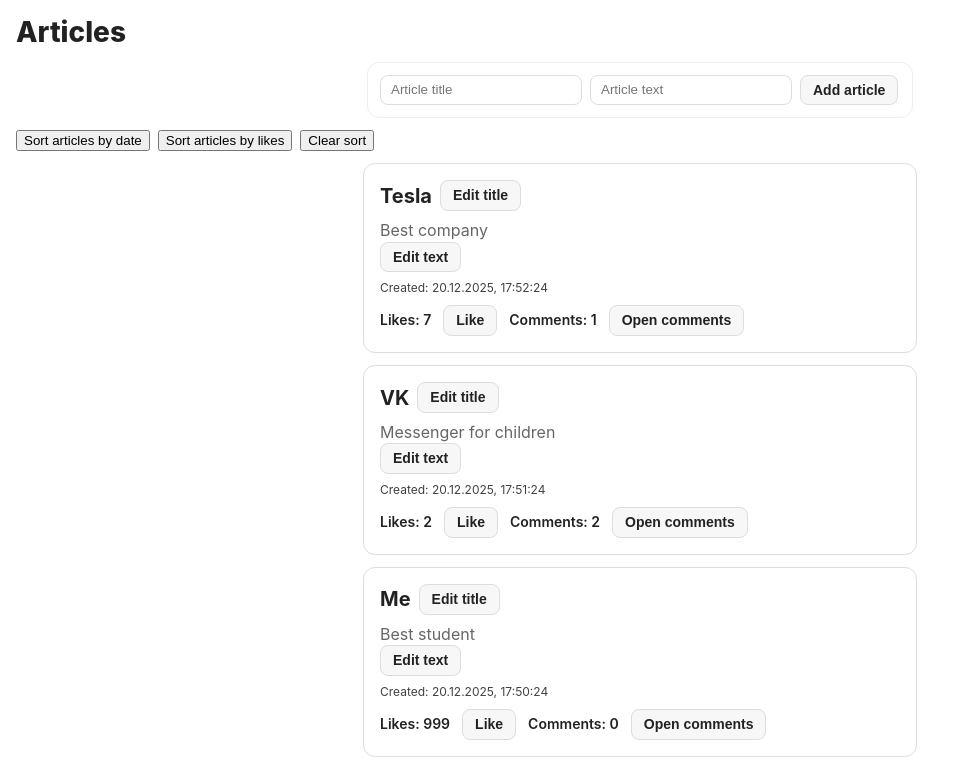
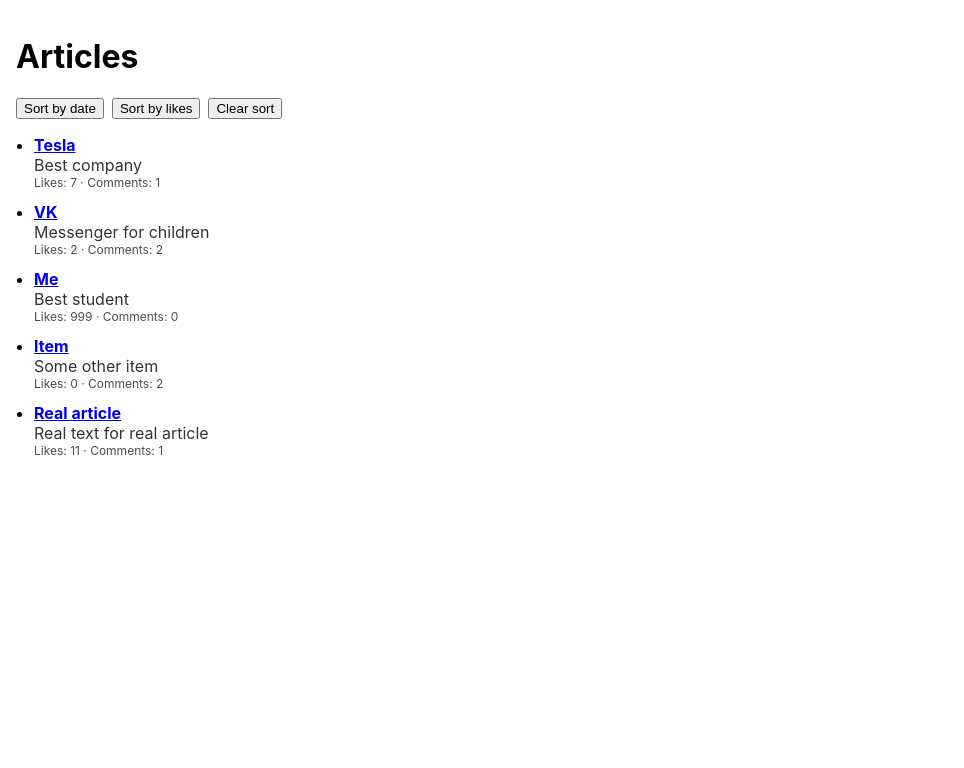
Before and after one commit to Simyon/MIPT-1C-React-Course-Homeworks, a React (Create React App) app in the folder home_react/: page /articles in a window 1280 px wide. Shown: the top 768 px of the page, without its empty margins (0-964 px from the left). Built offline with nearby package versions, Linux system fonts and the light colour scheme.

Commit message:
Задание 8 готово.

```diff
--- a/home_react/package.json
+++ b/home_react/package.json
@@ -13,6 +13,7 @@
     "react": "^19.2.3",
     "react-dom": "^19.2.3",
     "react-redux": "^9.2.0",
+    "react-router-dom": "^7.11.0",
     "react-scripts": "5.0.1",
     "redux-thunk": "^3.1.0",
     "web-vitals": "^2.1.4"
--- a/home_react/src/App.js
+++ b/home_react/src/App.js
@@ -1,57 +1,30 @@
-import { addArticle, fetchArticles, setSort } from "./store/articlesSlice";
-import { useDispatch, useSelector } from "react-redux";
-import { useEffect, useMemo } from "react";
+import { fetchArticles } from "./store/articlesSlice";
+import { Routes, Route, Navigate } from "react-router-dom";
+import { useEffect } from "react";
+import { useDispatch } from "react-redux";
 
-import ArticleCard from "./components/ArticleCard";
-import AddArticleForm from "./components/AddArticleForm";
+import ArticlesPage from "./pages/ArticlesPage";
+import ArticlePage from "./pages/ArticlePage";
+import NotFoundPage from "./pages/NotFoundPage";
+import HomePage from "./pages/HomePage";
 import styles from "./App.module.scss";
 
 function App() {
   const dispatch = useDispatch();
-  const articles = useSelector((s) => s.articles.items);
-  const isLoading = useSelector((s) => s.articles.isLoading);
-  const sort = useSelector((s) => s.articles.sort);
 
   useEffect(() => {
     dispatch(fetchArticles());
   }, [dispatch]);
 
-  const sortedArticles = useMemo(() => {
-    const copy = [...articles];
-    if (sort === "date") copy.sort((a, b) => b.createdAt - a.createdAt);
-    if (sort === "likes") copy.sort((a, b) => (b.currentLikes ?? 0) - (a.currentLikes ?? 0));
-    return copy;
-  }, [articles, sort]);
-
-  const handleAddArticle = ({ title, text }) => {
-    const newArticle = {
-      articleId: Date.now(),
-      title,
-      text,
-      currentLikes: 0,
-      commentsCount: 0,
-      createdAt: Date.now(),
-    };
-    dispatch(addArticle(newArticle));
-  };
-
   return (
-    <div className={styles.root}>
-      <h1>Articles</h1>
-
-      <AddArticleForm onAddArticle={handleAddArticle} />
-
-      <div style={{ display: "flex", gap: 8, flexWrap: "wrap", margin: "12px 0" }}>
-        <button onClick={() => dispatch(setSort("date"))}>Sort articles by date</button>
-        <button onClick={() => dispatch(setSort("likes"))}>Sort articles by likes</button>
-        <button onClick={() => dispatch(setSort(null))}>Clear sort</button>
-      </div>
-
-      {isLoading ? (
-        <div>Loading articles...</div>
-      ) : (
-        sortedArticles.map((article) => <ArticleCard key={article.articleId} article={article} />)
-      )}
+    <div className={styles.applicationHolder}>
+      <Routes>
+        <Route path="/" element={<HomePage />} />
+        <Route path="/articles" element={<ArticlesPage />} />
+        <Route path="/articles/:articleId" element={<ArticlePage />} />
+        <Route path="/404" element={<NotFoundPage />} />
+        <Route path="*" element={<Navigate to="/404" replace />} />
+      </Routes>
     </div>
   );
 }
--- a/home_react/src/index.js
+++ b/home_react/src/index.js
@@ -3,6 +3,7 @@
 import ReactDOM from 'react-dom/client';
 import reportWebVitals from './reportWebVitals';
 
+import { BrowserRouter } from 'react-router-dom'
 import { Provider } from "react-redux";
 import { store } from "./store";
 
@@ -11,7 +12,9 @@
 const root = ReactDOM.createRoot(document.getElementById("root"));
 root.render(
   <Provider store={store}>
-    <App />
+    <BrowserRouter>
+      <App/>
+    </BrowserRouter>
   </Provider>
 );
 
--- /dev/null
+++ b/home_react/src/pages/ArticlePage.jsx
@@ -0,0 +1,24 @@
+import { useSelector } from "react-redux";
+import { useParams, Navigate, Link } from "react-router-dom";
+import ArticleCard from "../components/ArticleCard";
+
+export default function ArticlePage() {
+  const { articleId } = useParams();
+  const id = Number(articleId);
+
+  const article = useSelector((s) => s.articles.items.find((a) => a.articleId === id));
+
+  if (!article) {
+    return <Navigate to="/404" replace />;
+  }
+
+  return (
+    <div style={{ padding: 16 }}>
+      <div style={{ marginBottom: 12 }}>
+        <Link to="/articles">← Back to articles</Link>
+      </div>
+
+      <ArticleCard article={article} />
+    </div>
+  );
+}
--- /dev/null
+++ b/home_react/src/pages/ArticlesPage.jsx
@@ -0,0 +1,53 @@
+import { Link } from "react-router-dom";
+import { setSort } from "../store/articlesSlice";
+import { useDispatch, useSelector } from "react-redux";
+import { useMemo } from "react";
+
+function cutText(text, limit = 100) {
+  if (!text) return "";
+  return text.length > limit ? text.slice(0, limit) + "..." : text;
+}
+
+export default function ArticlesPage() {
+  const dispatch = useDispatch();
+  const articles = useSelector((s) => s.articles.items);
+  const isLoading = useSelector((s) => s.articles.isLoading);
+  const sort = useSelector((s) => s.articles.sort);
+
+  const sortedArticles = useMemo(() => {
+    const copy = [...articles];
+    if (sort === "date") copy.sort((a, b) => b.createdAt - a.createdAt);
+    if (sort === "likes") copy.sort((a, b) => (b.currentLikes ?? 0) - (a.currentLikes ?? 0));
+    return copy;
+  }, [articles, sort]);
+
+  if (isLoading) return <div style={{ padding: 16 }}>Loading articles...</div>;
+
+  return (
+    <div style={{ padding: 16 }}>
+      <h1>Articles</h1>
+
+      <div style={{ display: "flex", gap: 8, flexWrap: "wrap", margin: "12px 0" }}>
+        <button onClick={() => dispatch(setSort("date"))}>Sort by date</button>
+        <button onClick={() => dispatch(setSort("likes"))}>Sort by likes</button>
+        <button onClick={() => dispatch(setSort(null))}>Clear sort</button>
+      </div>
+
+      <ul style={{ paddingLeft: 18 }}>
+        {sortedArticles.map((a) => (
+          <li key={a.articleId} style={{ marginBottom: 12 }}>
+            <div>
+              <Link to={`/articles/${a.articleId}`}>
+                <b>{a.title}</b>
+              </Link>
+            </div>
+            <div style={{ opacity: 0.8 }}>{cutText(a.text, 100)}</div>
+            <div style={{ fontSize: 12, opacity: 0.7 }}>
+              Likes: {a.currentLikes} · Comments: {a.commentsCount}
+            </div>
+          </li>
+        ))}
+      </ul>
+    </div>
+  );
+}
--- /dev/null
+++ b/home_react/src/pages/HomePage.jsx
@@ -0,0 +1,14 @@
+import { Link } from "react-router-dom";
+
+export default function HomePage() {
+  return (
+    <div style={{ padding: 16 }}>
+      <h1>Home page</h1>
+      <p>This is the home page.</p>
+
+      <div style={{ marginTop: 12 }}>
+        <Link to="/articles">Go to articles</Link>
+      </div>
+    </div>
+  );
+}
--- /dev/null
+++ b/home_react/src/pages/NotFoundPage.jsx
@@ -0,0 +1,11 @@
+import { Link } from "react-router-dom";
+
+export default function NotFoundPage() {
+  return (
+    <div style={{ padding: 16 }}>
+      <h1>404</h1>
+      <p>Page not found</p>
+      <Link to="/">Go home</Link>
+    </div>
+  );
+}
```
Also changed, not shown: 1 other file (tests, documents, lock files or other folders).
